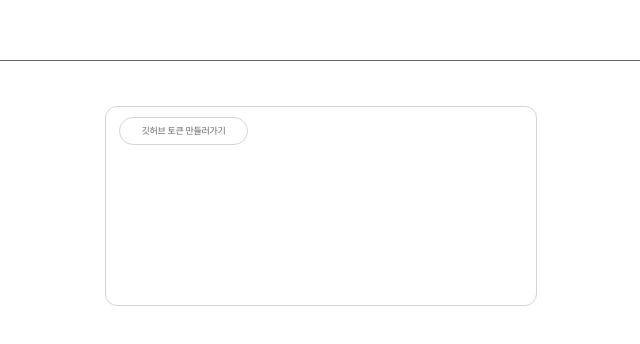
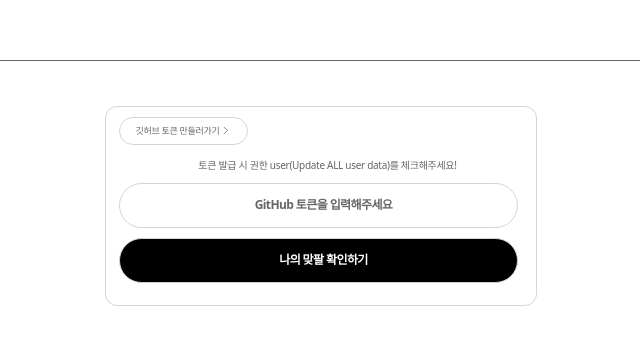
Before and after one commit to github-F4F/F4F-FE, a React (Vite) app: page / in a window 1280 px wide. Shown: the part 194-538 px from the top of the page, without its empty margins (319-959 px from the left). Built offline with nearby package versions, Linux system fonts and the light colour scheme.

Commit message:
feat: 홈페이지 뷰 구현

```diff
--- a/src/pages/home/HomePage.style.ts
+++ b/src/pages/home/HomePage.style.ts
@@ -12,6 +12,7 @@ export const HomePageWrapper = css({
 
 export const LoginContainer = css({
   display: 'flex',
+  flexDirection: 'column',
   width: '43.2rem',
   height: '20rem',
   borderRadius: '1.2rem',
@@ -23,6 +24,28 @@ export const LoginContainer = css({
 
 export const ButtonWrapper = css({
   display: 'flex',
+  flexDirection: 'column',
+  justifyContent: 'center',
+  alignContent: 'center',
   marginLeft: '1.3rem',
   marginTop: '1rem',
 });
+
+export const SubText = css({
+  color: `${theme.colors.gray02}`,
+  textAlign: 'center',
+  fontFamily: 'Noto Sans',
+  fontSize: '1rem',
+  fontStyle: 'normal',
+  fontWeight: '400',
+  lineHeight: '136.241%',
+  letterSpacing: '-0.3px',
+});
+
+export const SubTextWrapper = css({
+  display: 'flex',
+  flexDirection: 'column',
+  justifyContent: 'center',
+  alignItems: 'center',
+  marginTop: '1.4rem',
+});
--- a/src/pages/home/HomePage.tsx
+++ b/src/pages/home/HomePage.tsx
@@ -1,6 +1,9 @@
+import { css } from '@emotion/react';
+import { IcArrow } from '../../assets/svg';
 import Button from '../../components/@common/button/Button';
 import Bar from '../../components/bar/Bar';
-import { ButtonWrapper, HomePageWrapper, LoginContainer } from './HomePage.style';
+import { ButtonWrapper, HomePageWrapper, LoginContainer, SubText, SubTextWrapper } from './HomePage.style';
+import theme from '../../styles/theme';
 
 const HomePage = () => {
   return (
@@ -8,11 +11,39 @@ const HomePage = () => {
       <main css={HomePageWrapper}>
         <Bar />
         <section css={LoginContainer}>
-          <div css={ButtonWrapper}>
-            <Button variant="bgWhite" size="small" handleBtnClick={() => {}}>
+          <article css={ButtonWrapper}>
+            <Button
+              variant="bgWhite"
+              size="small"
+              handleBtnClick={() => {}}
+              icon={
+                <IcArrow
+                  css={css`
+                    & path {
+                      stroke: ${theme.colors.black};
+                      display: flex;
+                      align-items: center;
+                    }
+                  `}
+                />
+              }
+            >
               깃허브 토큰 만들러가기
             </Button>
-          </div>
+            <div css={SubTextWrapper}>
+              <p css={SubText}>토큰 발급 시 권한 user(Update ALL user data)를 체크해주세요!</p>
+            </div>
+          </article>
+          <article css={ButtonWrapper}>
+            <Button variant="bgWhite" size="large" handleBtnClick={() => {}}>
+              GitHub 토큰을 입력해주세요
+            </Button>
+          </article>
+          <article css={ButtonWrapper}>
+            <Button variant="bgBlack" size="large" handleBtnClick={() => {}}>
+              나의 맞팔 확인하기
+            </Button>
+          </article>
         </section>
         <Bar />
       </main>
```
